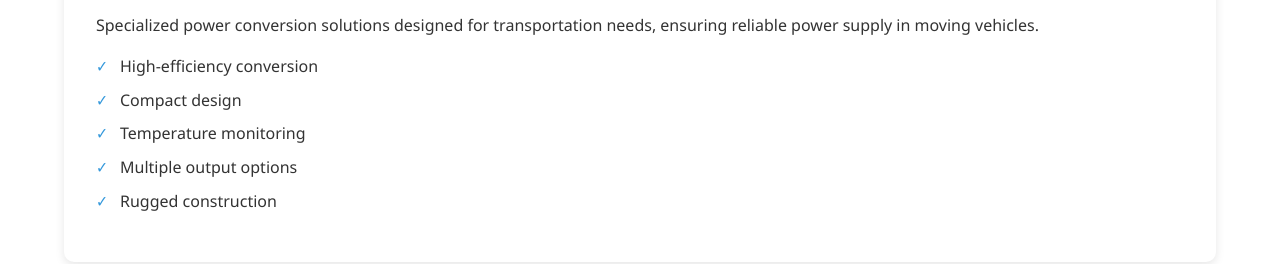
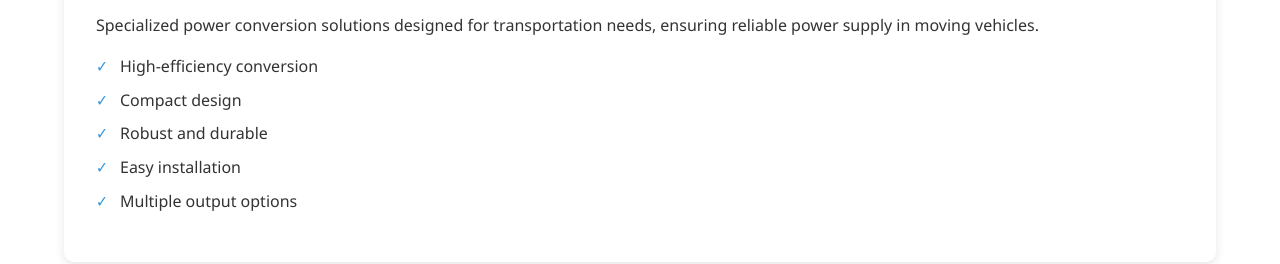
Before and after one commit to chethanmangle/Harshithaelectronics, a website: page products.html in a window 1280 px wide. Shown: the part 1224-1488 px from the top of the page. Drawn offline with Linux system fonts and the light colour scheme.

Commit message:
Upater products.html

```diff
--- a/products.html
+++ b/products.html
@@ -95,9 +95,9 @@
                 <ul class="product-features">
                     <li>High-efficiency conversion</li>
                     <li>Compact design</li>
-                    <li>Temperature monitoring</li>
+                    <li>Robust and durable</li>
+                    <li>Easy installation</li>
                     <li>Multiple output options</li>
-                    <li>Rugged construction</li>
                 </ul>
             </div>
         </div>
```
